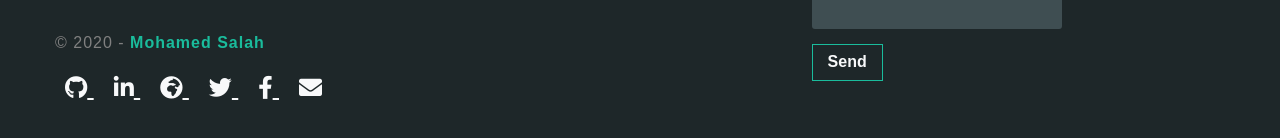
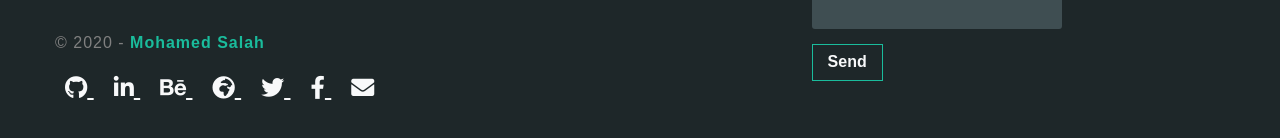
Before and after one commit to salahineo/Stocker, a plain HTML site: page index.html in a window 1280 px wide. Shown: the part 3994-4132 px from the top of the page. Drawn offline with Linux system fonts and the light colour scheme.

Commit message:
Update index.html

```diff
--- a/index.html
+++ b/index.html
@@ -376,6 +376,9 @@
             <a href="https://www.linkedin.com/in/salahineo/" target="_blank">
               <i class="fab fa-linkedin-in"></i>
             </a>
+            <a href="https://www.behance.net/salahineo" target="_blank">
+              <i class="fab fa-behance"></i>
+            </a>
             <a href="https://salahineo.github.io/salahineo/" target="_blank">
               <i class="fas fa-globe-africa"></i>
             </a>
```
